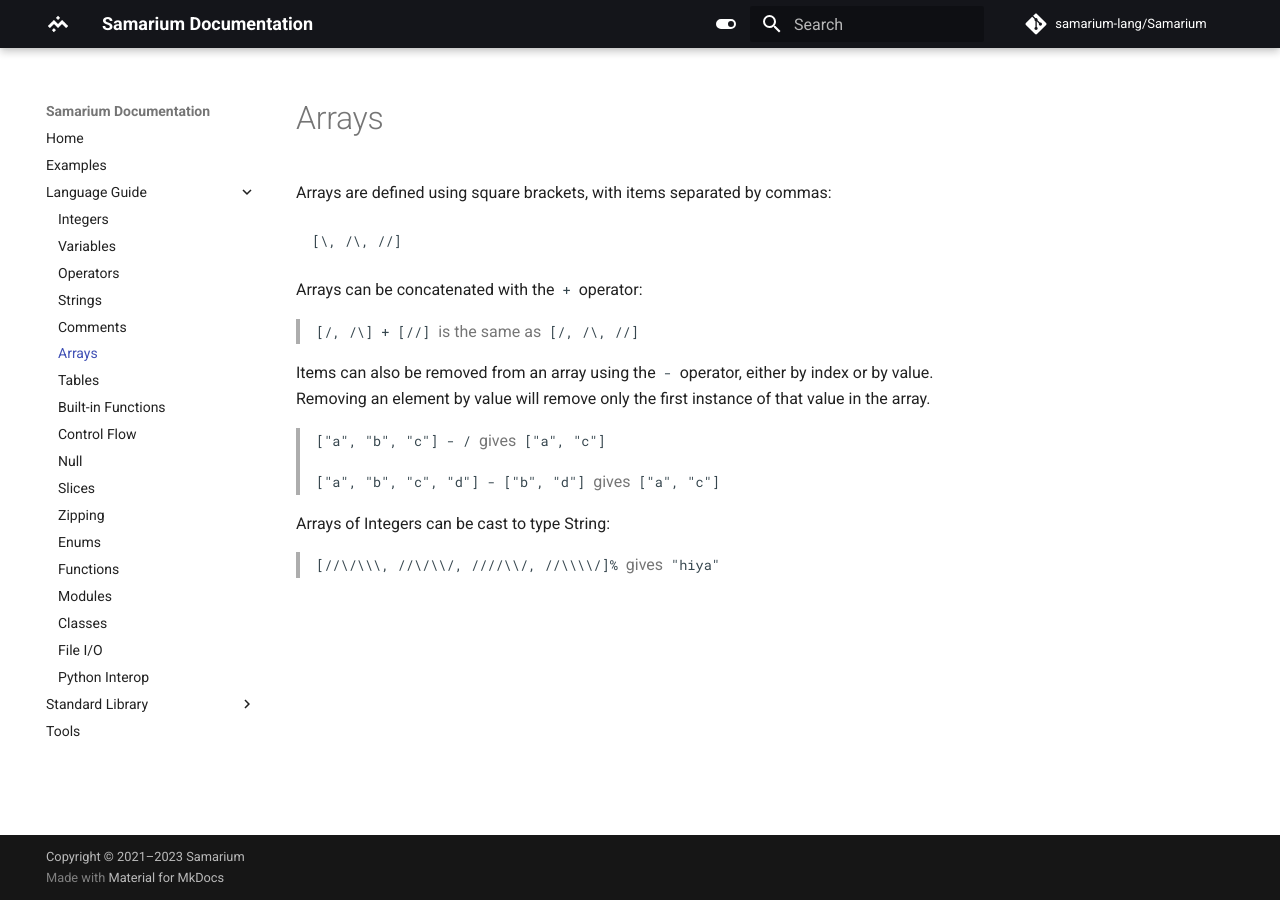
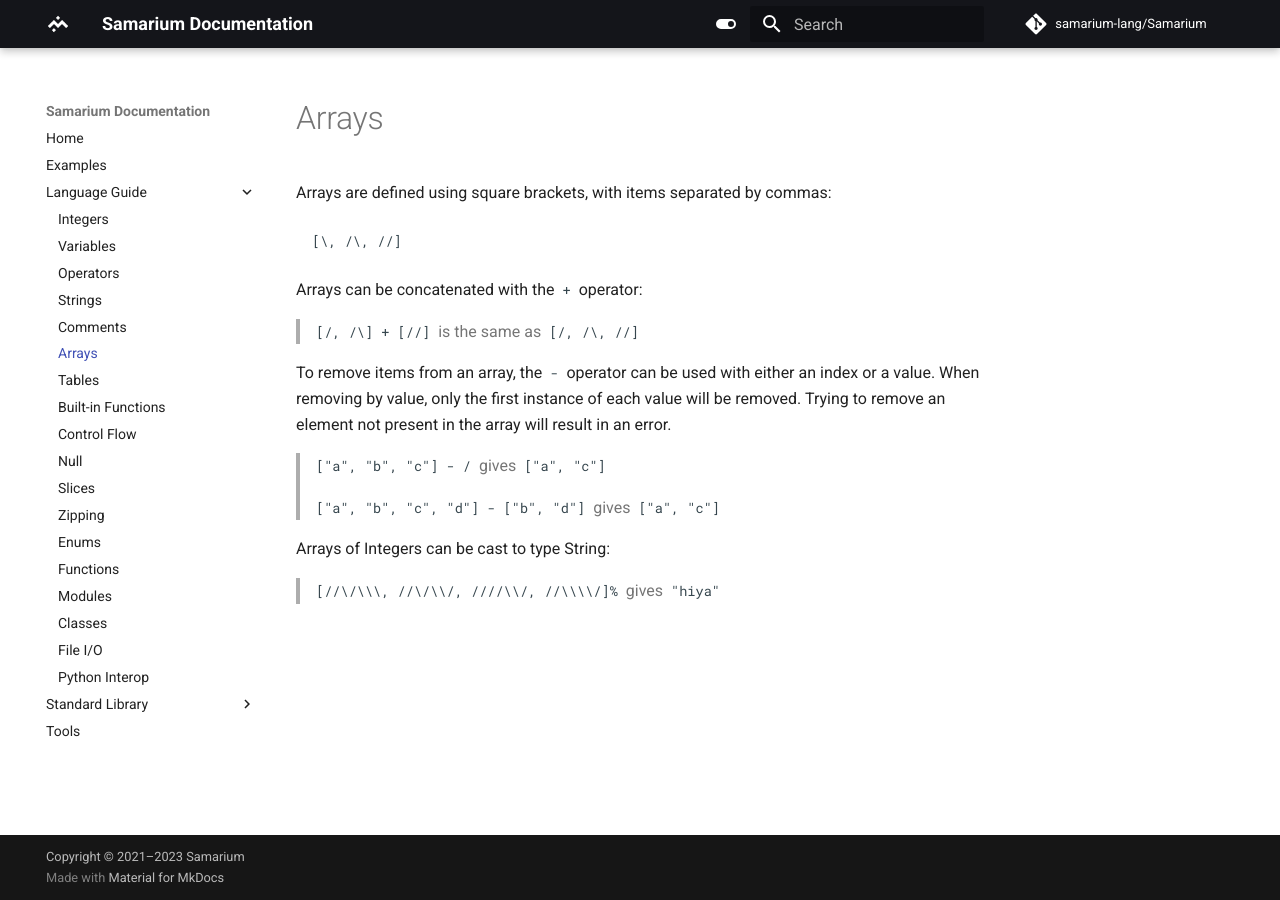
Before and after one commit to samarium-lang/Samarium, an MkDocs documentation site: the page built from docs/arrays.md, in a window 1280 px wide. Built offline with MkDocs 1.6.1 and Material for MkDocs 9.7.7, drawn with Linux system fonts in a browser that asks for light colours; comment, search, counter and statistics services are not loaded.

Commit message:
(docs) Rephrased removing from Array section

```diff
--- a/docs/arrays.md
+++ b/docs/arrays.md
@@ -10,9 +10,10 @@
 
 > `[/, /\] + [//]` is the same as `[/, /\, //]`
 
-Items can also be removed from an array using the `-` operator, either by index
-or by value. Removing an element by value will remove only the first instance
-of that value in the array.
+To remove items from an array, the `-` operator can be used with either an index
+or a value. When removing by value, only the first instance of each value will
+be removed. Trying to remove an element not present in the array will result in
+an error.
 
 > `["a", "b", "c"] - /` gives `["a", "c"]`
 
```
